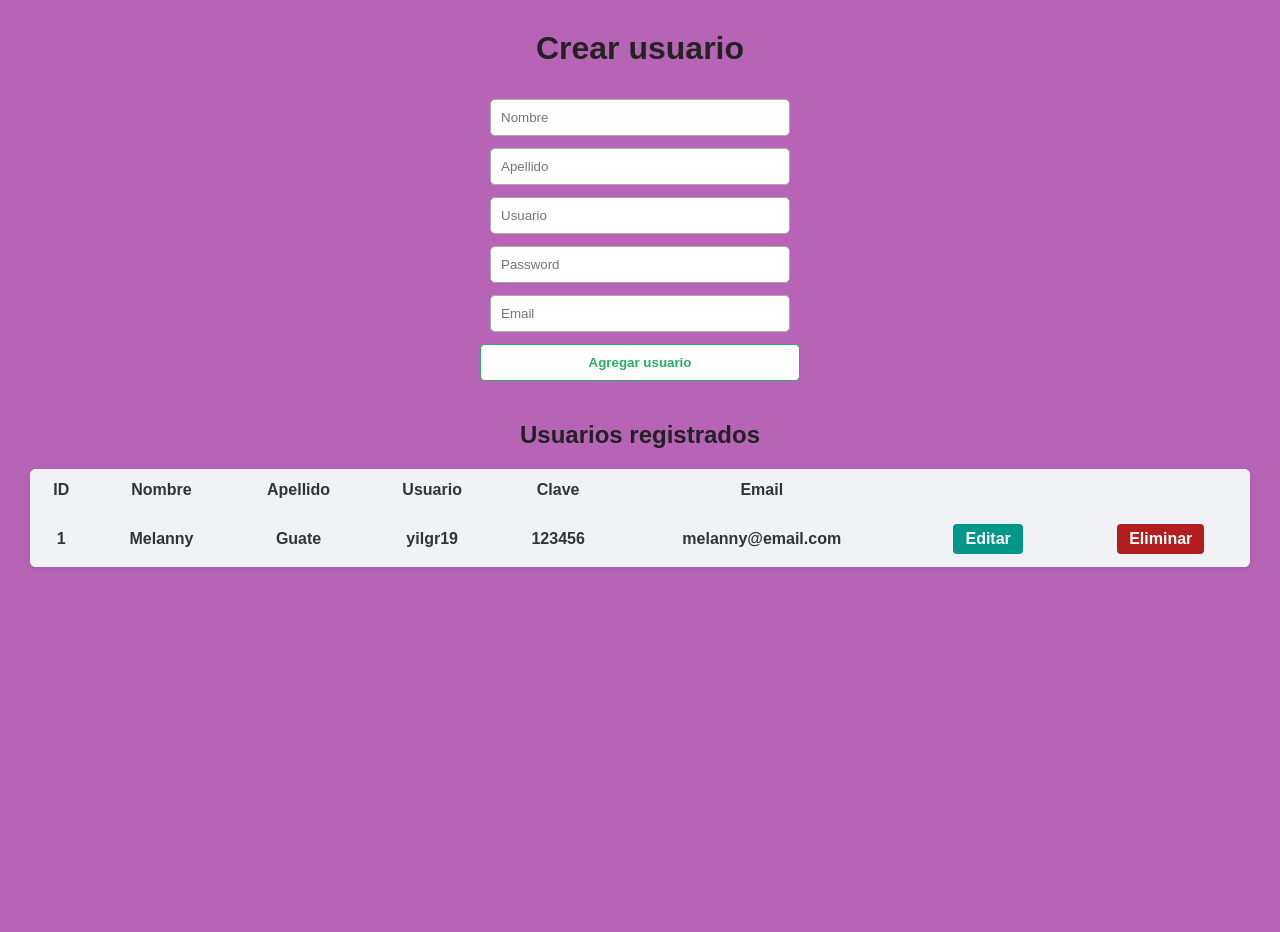
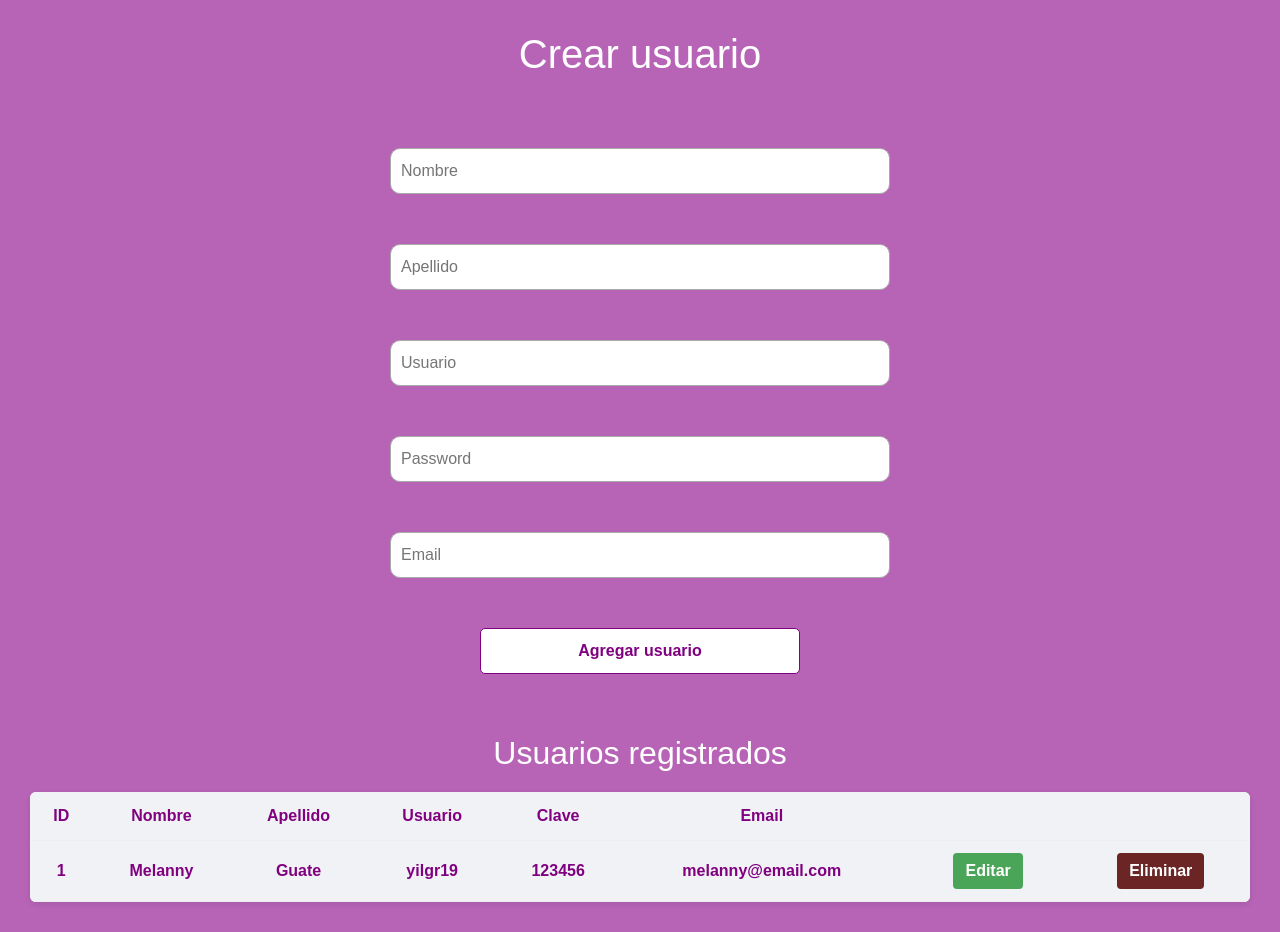
Before and after one commit to yilgr19/CRUD, a PHP site: page / in a window 1280 px wide. Before the commit the page ends 568 px from the top, so only its background shows below. Run offline with PHP 8.4, Linux system fonts and the light colour scheme; data comes from the database, SQL or seed files in the repository; lists and menus that the app fills with data are empty.

Commit message:
Agregue unos cambios en los estilos con Bootstrap y css

```diff
--- a/CSS/style.css
+++ b/CSS/style.css
@@ -8,12 +8,12 @@
 body {
   background: #fff;
   padding: 30px;
-  color: #333;
+  color:purple;
 }
 
 h1, h2 {
   margin-bottom: 20px;
-  color: #222;
+  color: white;
   text-align: center;
 }
 
@@ -21,19 +21,19 @@ form {
   display: flex;
   flex-direction: column;
   align-items: center;
-  gap: 12px;
-  margin-bottom: 40px;
+  gap: 50px;
+  margin-bottom: 60px;
 }
 
 form input[type="text"],
 form input[type="password"],
 form input[type="email"] {
-  width: 300px;
+  width: 500px;
   padding: 10px;
   border: 1px solid #aaa;
-  border-radius: 5px;
+  border-radius: 10px;
   outline: none;
-  transition: border 0.2s ease-in-out;
+  transition: border 0.5s ease-in-out;
 }
 
 form input:focus {
@@ -43,9 +43,9 @@ form input:focus {
 form input[type="submit"] {
   width: 320px;
   padding: 10px;
-  border: 1px solid #27ae60;
+  border: 1px solid purple;
   background: #fff;
-  color: #27ae60;
+  color: purple;
   border-radius: 5px;
   cursor: pointer;
   transition: all 0.2s ease-in-out;
@@ -53,7 +53,7 @@ form input[type="submit"] {
 }
 
 form input[type="submit"]:hover {
-  background: #27ae60;
+  background: plum;
   color: #fff;
 }
 
@@ -106,7 +106,7 @@ a:hover {
 }
 body { background: rgb(183, 100, 183); }
 .users-table--edit {
-  background: #009688;
+  background: #4ba559;
   padding: 6px 12px;
   color: #fff;
   text-align: center;
@@ -120,7 +120,7 @@ body { background: rgb(183, 100, 183); }
 
 
 .users-table--delete {
-  background: #b11e1e;
+  background: #6c2525;
   padding: 6px 12px;
   color: #fff;
   text-align: center;
@@ -134,3 +134,14 @@ body { background: rgb(183, 100, 183); }
 .users-table--delete {
   color: #fff !important;
 }
+.extra-box {
+    width: 300px;
+    margin: 10px auto;
+    padding: 15px;
+    background: #ede7f6;
+    border: 1px solid #ccc;
+    border-radius: 8px;
+    text-align: center;
+    font-size: 14px;
+    color: #4a148c;
+}
--- a/index.php
+++ b/index.php
@@ -16,7 +16,9 @@ $query = mysqli_query($con, $sql);
     <meta charset="UTF-8">
     <meta name="viewport" content="width=device-width, initial-scale=1.0">
     <title>Usuarios CRUD</title>
+    <link href="https://cdn.jsdelivr.net/npm/bootstrap@5.3.3/dist/css/bootstrap.min.css" rel="stylesheet">
     <link rel="stylesheet" href="CSS/style.css">
+
 </head>
 
 <body>
```
